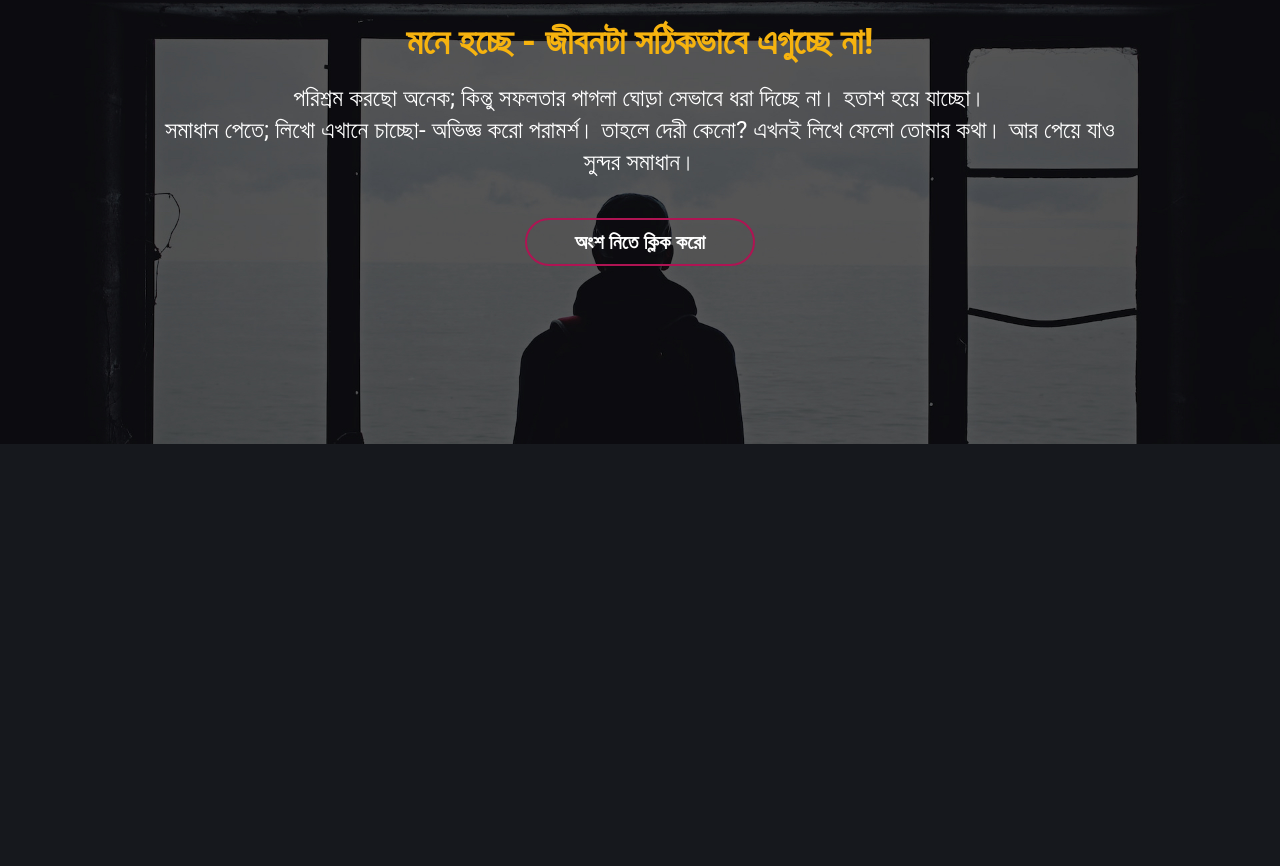
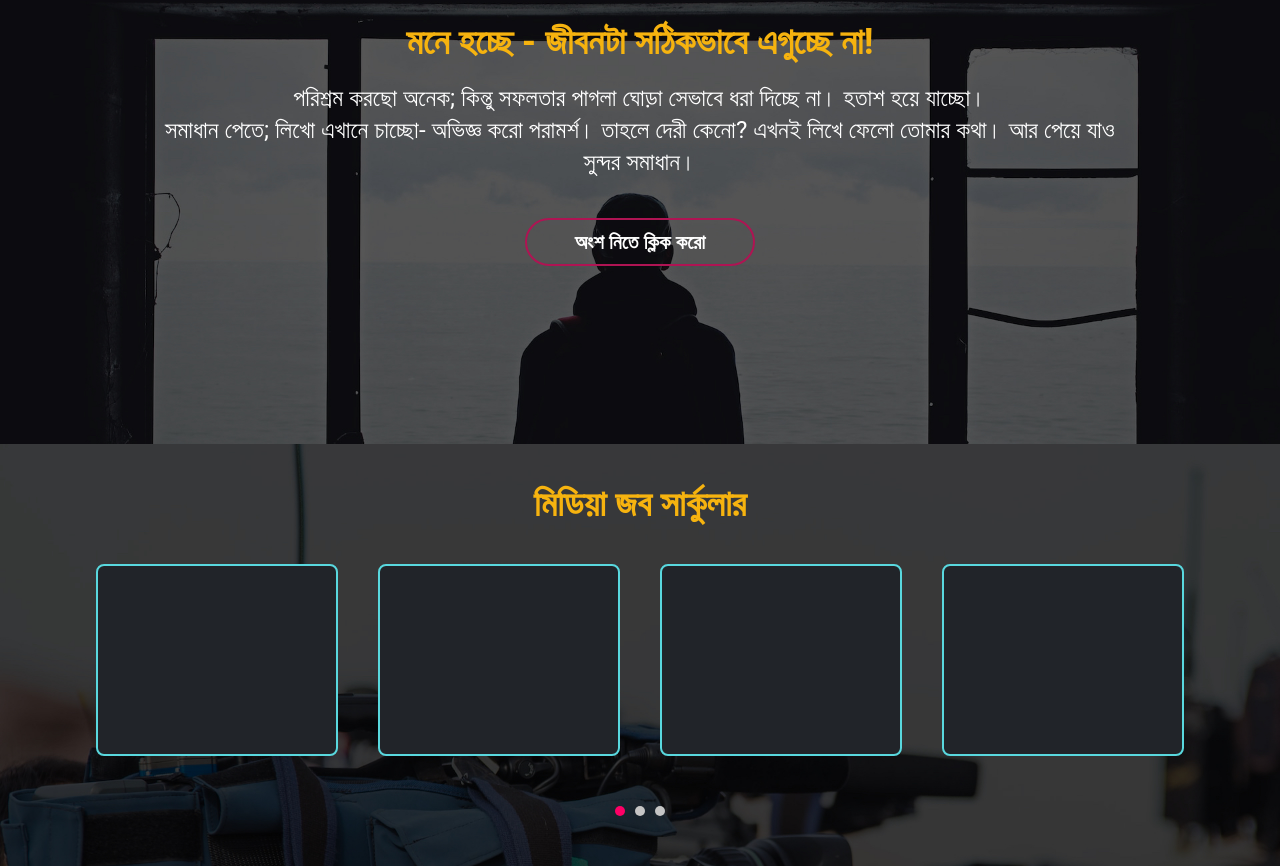
Before and after one commit to SalehAhmed19/GolamRabbi-SSOMOY_TV, a React (Vite) app: page / in a window 1280 px wide. Shown: the part 2348-3214 px from the top of the page. Before the commit the page ends 2792 px from the top, so only its background shows below. Built offline with nearby package versions, Linux system fonts and the light colour scheme.

Commit message:
job circular added

```diff
--- a/package.json
+++ b/package.json
@@ -14,6 +14,7 @@
     "@mui/icons-material": "^5.11.11",
     "@mui/joy": "^5.0.0-alpha.73",
     "@mui/material": "^5.11.15",
+    "keen-slider": "^6.8.5",
     "react": "^18.2.0",
     "react-dom": "^18.2.0",
     "react-icons": "^4.8.0",
--- /dev/null
+++ b/src/Components/Isolated/MediaJobCircular.jsx
@@ -0,0 +1,75 @@
+import React, { useState } from "react";
+import { useKeenSlider } from "keen-slider/react";
+import "keen-slider/keen-slider.min.css";
+import "../../Styles/MediaJobCircular.css";
+import bg from "../../assets/images/job-bg.jpg";
+
+function MediaJobCircular() {
+  const [currentSlide, setCurrentSlide] = useState(0);
+  const [loaded, setLoaded] = useState(false);
+  const [sliderRef, instanceRef] = useKeenSlider({
+    initial: 0,
+    slideChanged(slider) {
+      setCurrentSlide(slider.track.details.rel);
+    },
+    created() {
+      setLoaded(true);
+    },
+    breakpoints: {
+      "(min-width: 400px)": {
+        slides: { perView: 2, spacing: 5 },
+      },
+      "(min-width: 1000px)": {
+        slides: { perView: 4, spacing: 40 },
+      },
+    },
+    slides: { perView: 1 },
+  });
+  return (
+    <div
+      style={{
+        background: `url(${bg})`,
+        backgroundSize: "cover",
+        backgroundRepeat: "no-repeat",
+      }}
+      className="pb-10"
+    >
+      <h2 className="text-primary text-center py-10 text-4xl font-bold">
+        মিডিয়া জব সার্কুলার
+      </h2>
+      <div className="lg:mx-24">
+        <div className="navigation-wrapper">
+          <div ref={sliderRef} className="keen-slider">
+            <div className="keen-slider__slide h-48 w-20 border-[#59D8DE] border-2 bg-[#212429] rounded-lg"></div>
+            <div className="keen-slider__slide h-48 w-20 border-[#59D8DE] border-2 bg-[#212429] rounded-lg"></div>
+            <div className="keen-slider__slide h-48 w-20 border-[#59D8DE] border-2 bg-[#212429] rounded-lg"></div>
+            <div className="keen-slider__slide h-48 w-20 border-[#59D8DE] border-2 bg-[#212429] rounded-lg"></div>
+            <div className="keen-slider__slide h-48 w-20 border-[#59D8DE] border-2 bg-[#212429] rounded-lg"></div>
+            <div className="keen-slider__slide h-48 w-20 border-[#59D8DE] border-2 bg-[#212429] rounded-lg"></div>
+          </div>
+        </div>
+        {loaded && instanceRef.current && (
+          <div className="dots mt-10">
+            {[
+              ...Array(
+                instanceRef.current.track.details.slides.length - 3
+              ).keys(),
+            ].map((idx) => {
+              return (
+                <button
+                  key={idx}
+                  onClick={() => {
+                    instanceRef.current?.moveToIdx(idx);
+                  }}
+                  className={"dot" + (currentSlide === idx ? " active" : "")}
+                ></button>
+              );
+            })}
+          </div>
+        )}
+      </div>
+    </div>
+  );
+}
+
+export default MediaJobCircular;
--- a/src/Pages/Home.jsx
+++ b/src/Pages/Home.jsx
@@ -3,6 +3,7 @@ import Advertisement from "../Components/Isolated/Advertisement";
 import Banner from "../Components/Isolated/Banner";
 import FanFun from "../Components/Isolated/FanFun";
 import Features from "../Components/Isolated/Features";
+import MediaJobCircular from "../Components/Isolated/MediaJobCircular";
 import Statistics from "../Components/Isolated/Statistics";
 
 function Home() {
@@ -13,6 +14,7 @@ function Home() {
       <Features />
       <FanFun />
       <Advertisement />
+      <MediaJobCircular />
     </div>
   );
 }
--- /dev/null
+++ b/src/Styles/MediaJobCircular.css
@@ -0,0 +1,106 @@
+body {
+  margin: 0;
+  font-family: "Inter", sans-serif;
+  -webkit-font-smoothing: antialiased;
+  -moz-osx-font-smoothing: grayscale;
+}
+
+[class^="number-slide"],
+[class*=" number-slide"] {
+  background: grey;
+  display: flex;
+  align-items: center;
+  justify-content: center;
+  font-size: 50px;
+  color: #fff;
+  font-weight: 500;
+  height: 300px;
+  max-height: 100vh;
+}
+
+.number-slide1 {
+  background: rgb(64, 175, 255);
+  background: linear-gradient(
+    128deg,
+    rgba(64, 175, 255, 1) 0%,
+    rgba(63, 97, 255, 1) 100%
+  );
+}
+
+.number-slide2 {
+  background: rgb(255, 75, 64);
+  background: linear-gradient(
+    128deg,
+    rgba(255, 154, 63, 1) 0%,
+    rgba(255, 75, 64, 1) 100%
+  );
+}
+
+.number-slide3 {
+  background: rgb(182, 255, 64);
+  background: linear-gradient(
+    128deg,
+    rgba(182, 255, 64, 1) 0%,
+    rgba(63, 255, 71, 1) 100%
+  );
+  background: linear-gradient(
+    128deg,
+    rgba(189, 255, 83, 1) 0%,
+    rgba(43, 250, 82, 1) 100%
+  );
+}
+
+.number-slide4 {
+  background: rgb(64, 255, 242);
+  background: linear-gradient(
+    128deg,
+    rgba(64, 255, 242, 1) 0%,
+    rgba(63, 188, 255, 1) 100%
+  );
+}
+
+.number-slide5 {
+  background: rgb(255, 64, 156);
+  background: linear-gradient(
+    128deg,
+    rgba(255, 64, 156, 1) 0%,
+    rgba(255, 63, 63, 1) 100%
+  );
+}
+.number-slide6 {
+  background: rgb(64, 76, 255);
+  background: linear-gradient(
+    128deg,
+    rgba(64, 76, 255, 1) 0%,
+    rgba(174, 63, 255, 1) 100%
+  );
+}
+
+.navigation-wrapper {
+  position: relative;
+}
+
+.dots {
+  display: flex;
+  padding: 10px 0;
+  justify-content: center;
+}
+
+.dot {
+  border: none;
+  width: 10px;
+  height: 10px;
+  background: #c5c5c5;
+  border-radius: 50%;
+  margin: 0 5px;
+  padding: 5px;
+  cursor: pointer;
+}
+
+.dot:focus {
+  outline: none;
+}
+
+.dot.active {
+  background: #FE0066;
+}
```
Also changed, not shown: src/assets/images/job-bg.jpg (added), 1 other file (tests, documents, lock files or other folders).
